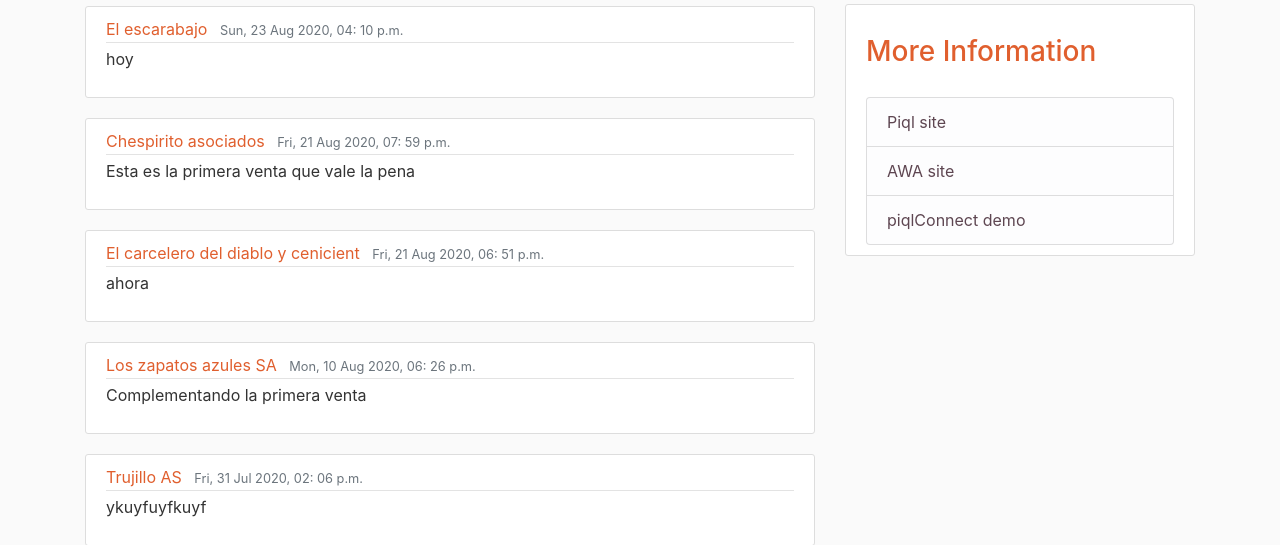
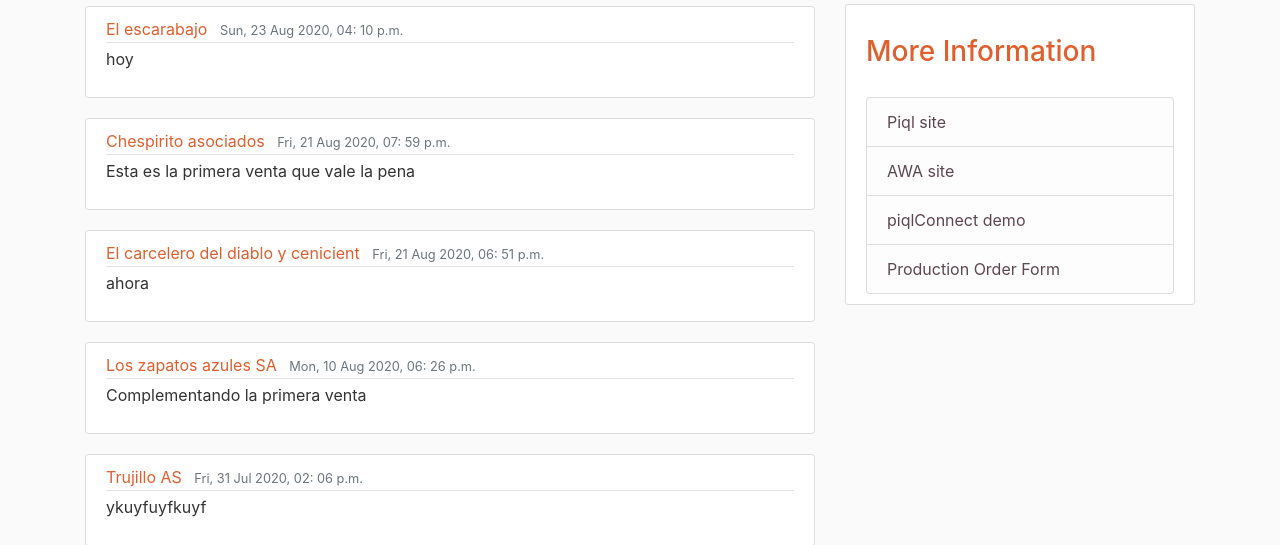
Before and after one commit to alfrtruj-p/calculator, a Django app: page / in a window 1280 px wide. Shown: the part 266-811 px from the top of the page. Run offline with Django 3.2, Linux system fonts and the light colour scheme; data comes from the database, SQL or seed files in the repository; both versions use the stored data as it was after the commit; parts of the project's set-up code (start-up, migrations or seed data) failed here and were passed over; some libraries are stand-ins or nearby versions.

Commit message:
adding order_form

```diff
--- a/calc/calculator.py
+++ b/calc/calculator.py
@@ -133,7 +133,7 @@ def storage_prices(type, data_offline, data_online, pages, layout, payment):
         piqlconnect_price = prices.price_calculation(pricing, 'piqlConnect_only_film')
         piqlfilm_price = offline_type(payment, type, data_offline, pages, layout)
     preservation_price = piqlconnect_price + online_price + piqlfilm_price
-    return preservation_price
+    return preservation_price, online_price, piqlfilm_price
 
 
 def awa(decision, entity, storage, reel):
@@ -181,3 +181,14 @@ def prof_serv(consultacy, days):
     else:
         prof_serv_price = 0
     return prof_serv_price, days
+
+
+def print(fecha):
+    FOLDER = os.path.dirname(os.path.abspath(__file__))
+    my_order = os.path.join(FOLDER, 'static/calc/piql_order_form.xlsx')
+    wb2 = xl.load_workbook(my_order)
+    sheet_order = wb2['order']
+
+    date = sheet_order.cell(4, 9)
+    date.value = fecha
+    wb2.save(my_order)
--- a/calc/templates/calc/base.html
+++ b/calc/templates/calc/base.html
@@ -34,12 +34,10 @@
             <!-- Navbar Right Side -->
             <div class="navbar-nav">
               {% if user.is_authenticated %}
-                <!--<a class="nav-item nav-link" href="{% url 'data_input' %}">New Quote</a>-->
                 <a class="nav-item nav-link" href="{% url 'data_history' %}">Hi, {{ user.username }}</a>
                 <a class="nav-item nav-link" href="{% url 'logout' %}"><i class="fas fa-sign-out-alt"></i></a>
               {% else %}
                 <a class="nav-item nav-link" href="{% url 'login' %}"><i class="fas fa-sign-in-alt"></i></a>
-                <!--<a class="nav-item nav-link" href="{% url 'signup' %}">Register</a>-->
               {% endif %}
             </div>
           </div>
@@ -60,7 +58,7 @@
                     <li class="list-group-item list-group-item-light" ><a href="http://www.piql.com">Piql site</a></li>
                     <li class="list-group-item list-group-item-light"><a href="https://www.arcticworldarchive.org/">AWA site</a></li>
                     <li class="list-group-item list-group-item-light"><a href="http://demo.piqlconnect.com/login">piqlConnect demo</a></li>
-                    <!--<li class="list-group-item list-group-item-light">etc</li>-->
+                    <li class="list-group-item list-group-item-light"><a href="https://forms.office.com/Pages/ResponsePage.aspx?id=k4yqUSxZRkSwWH0R7QU1A3pm4lZOZiVDhXIaxSEWbBVUM1NPUEw3OTcwMTNLQTcwVzNNOVFST1NEOC4u">Production Order Form</a></li>
                   </ul>
 
               </div>
--- a/calc/views.py
+++ b/calc/views.py
@@ -22,10 +22,8 @@ def data_history(request):
 
 def data_quote(request, pk):
     quote = get_object_or_404(Input, pk=pk)
-    price = calculator.storage_prices(quote.type, quote.offline_data, quote.online_data, quote.pages,
+    price, online, offline = calculator.storage_prices(quote.type, quote.offline_data, quote.online_data, quote.pages,
                                       quote.layout, quote.payment)
-    online = calculator.onl_price(quote.online_data, quote.payment)
-    offline = price - online
     if offline == 0:
         reel = 0
     else:
@@ -35,10 +33,12 @@ def data_quote(request, pk):
     price_prof_serv, days = calculator.prof_serv(quote.consultancy, quote.days)
     first_year_price = price + price_awa + price_piqlreader + price_prof_serv
     second_year_price = online + storage_awa + support
+    order_form = calculator.print(quote.created_date)
     args = {'quote': quote, 'price': price, 'offline': offline, 'online': online, 'reel': reel,
             'price_awa': price_awa, 'fee': fee, 'storage_awa': storage_awa, 'first_year_price': first_year_price,
             'second_year_price': second_year_price, 'price_piqlreader': price_piqlreader, 'piqlreader': piqlreader,
-            'qty': qty, 'installation': installation, 'support': support, 'price_prof_serv': price_prof_serv, 'days': days}
+            'qty': qty, 'installation': installation, 'support': support, 'price_prof_serv': price_prof_serv,
+            'days': days, 'order_form': order_form}
     return render(request, 'calc/data_quote.html', args)
 
 
```
Also changed, not shown: db.sqlite3, 1 other file.
